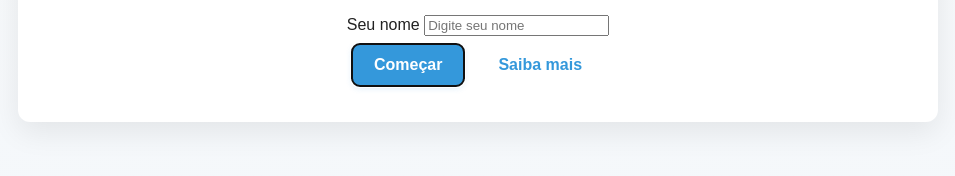
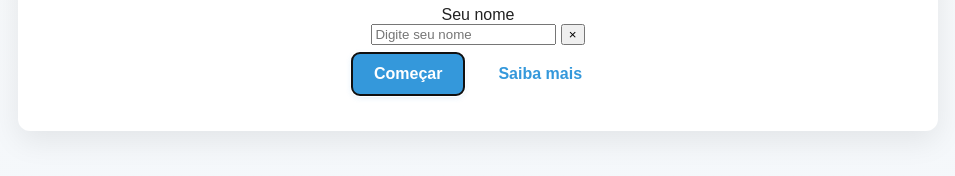
Before and after one commit to jacksonullmann/teste_mindset, a website: page docs/index.html in a window 1280 px wide. Shown: the part 430-606 px from the top of the page, without its empty margins (162-1117 px from the left). Drawn offline with Linux system fonts and the light colour scheme.

Commit message:
Update index.html

```diff
--- a/docs/index.html
+++ b/docs/index.html
@@ -21,8 +21,14 @@
       <p class="cover-sub">Descubra como suas crenças sobre inteligência e talento influenciam sua abordagem diante de desafios e aprendizado.</p>
       <p class="cover-desc">Responda com sinceridade. Não há respostas certas — apenas reflexões sobre sua maneira de encarar esforço, talento e feedback.</p>
       <!-- campo para o nome do participante (coloque antes do questionário) -->
-<div class="participant-name">  <label for="participantName">Seu nome</label>
-  <input id="participantName" name="participantName" type="text" placeholder="Digite seu nome" /></div>
+<div class="participant-name">
+  <label for="participantName">Seu nome</label>
+  <div class="pn-input-wrap">
+    <input id="participantName" name="participantName" type="text" placeholder="Digite seu nome" />
+    <button type="button" id="clearName" aria-label="Limpar nome" title="Limpar">×</button>
+  </div>
+</div>
+
 
 
       <div class="cover-actions">
```
